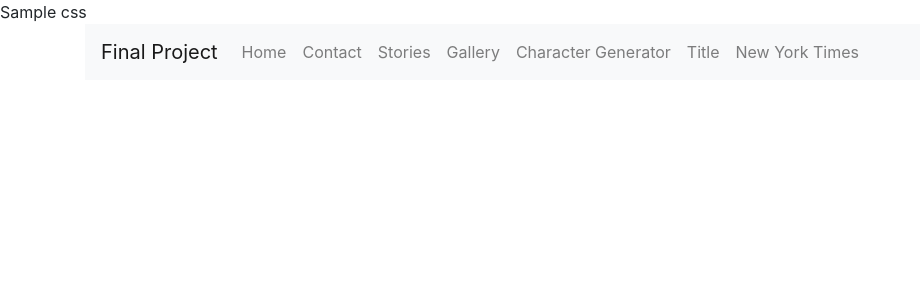
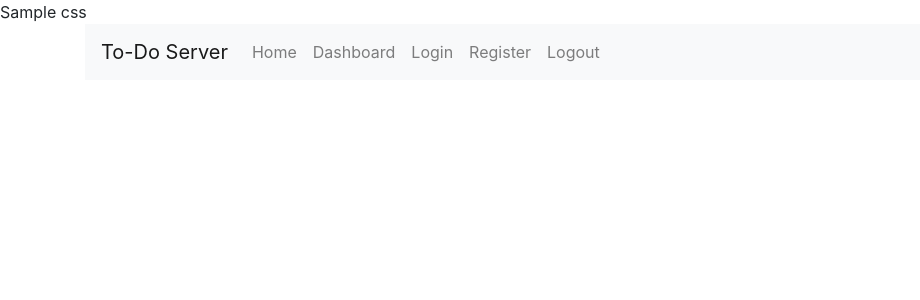
Before and after one commit to JosephDavidTalbot/Todo-Server, a CodeIgniter 4 app: the page made by app/Views/templates/header.php in a window 1280 px wide. Shown: the top 300 px of the page, without its empty margins (0-920 px from the left). Run offline with PHP 8.4 and a stand-in for CodeIgniter, Linux system fonts and the light colour scheme; the template is opened without the code that fills it: most values are stand-ins (such as "Sample title", 1, 10 or a date in 2020); some libraries are stand-ins or nearby versions.

Commit message:
Finally got login functionality working

```diff
--- a/app/Config/App.php
+++ b/app/Config/App.php
@@ -23,7 +23,8 @@ class App extends BaseConfig
      *
      * @var string
      */
-    public $baseURL = 'http://localhost:8080/';
+    //public $baseURL = 'http://localhost:8080/';
+    public $baseURL = 'http://192.168.1.26/';
 
     /**
      * --------------------------------------------------------------------------
--- a/app/Config/Database.php
+++ b/app/Config/Database.php
@@ -35,8 +35,8 @@ class Database extends Config
         'hostname' => 'localhost',
         'username' => '',
         'password' => '',
-        'database' => '',
-        'DBDriver' => 'MySQLi',
+        'database' => 'login_db.sqlite',
+        'DBDriver' => 'SQLite3',
         'DBPrefix' => '',
         'pConnect' => false,
         'DBDebug'  => (ENVIRONMENT !== 'production'),
--- a/app/Config/Filters.php
+++ b/app/Config/Filters.php
@@ -19,7 +19,7 @@ class Filters extends BaseConfig
         'csrf'     => CSRF::class,
         'toolbar'  => DebugToolbar::class,
         'honeypot' => Honeypot::class,
-        'auth'     => Auth::class,
+        'auth'     => \App\Filters\Auth::class,
     ];
 
     /**
--- a/app/Controllers/Register.php
+++ b/app/Controllers/Register.php
@@ -32,7 +32,7 @@ class Register extends Controller
                 'user_email'    => $this->request->getVar('email'),
                 'user_password' => password_hash($this->request->getVar('password'), PASSWORD_DEFAULT)
             ];
-            $model->save($data);
+            $model->insert($data);
             return redirect()->to('/login');
         }else{
             $data['validation'] = $this->validator;
--- a/app/Models/UserModel.php
+++ b/app/Models/UserModel.php
@@ -4,5 +4,6 @@ use CodeIgniter\Model;
 
 class UserModel extends Model{
     protected $table = 'users';
+    protected $primaryKey = 'user_email';
     protected $allowedFields = ['user_name','user_email','user_password','user_created_at'];
 }
--- a/app/Views/register.php
+++ b/app/Views/register.php
@@ -18,7 +18,7 @@
                 <?php if(isset($validation)):?>
                     <div class="alert alert-danger"><?= $validation->listErrors() ?></div>
                 <?php endif;?>
-                <form action="/register/save" method="post">
+                <form action="register/save" method="post">
                     <div class="mb-3">
                         <label for="InputForName" class="form-label">Name</label>
                         <input type="text" name="name" class="form-control" id="InputForName" value="<?= set_value('name') ?>">
--- a/app/Views/templates/header.php
+++ b/app/Views/templates/header.php
@@ -1,6 +1,6 @@
 <html>
     <head>
-        <title>Final Project</title>
+        <title>To-Do Server</title>
         <meta charset="utf-8">
         <meta name="viewport" content="width=device-width, initial-scale=1.0">
         <link href="assets/css/bootstrap-reboot.css" rel="stylesheet">
@@ -12,28 +12,22 @@
         <div class="container">
             <header>
                 <nav class="navbar navbar-expand-sm navbar-light bg-light">
-                    <a class="navbar-brand" href=".">Final Project</a>
+                    <a class="navbar-brand" href=".">To-Do Server</a>
                     <ul class="navbar-nav">
                         <li class="nav-item">
                             <a class="nav-link" href=".">Home</a>
                         </li>
                         <li class="nav-item">
-                            <a class="nav-link" href="contact">Contact</a>
+                            <a class="nav-link" href="dashboard">Dashboard</a>
                         </li>
                         <li class="nav-item">
-                            <a class="nav-link" href="stories">Stories</a>
+                            <a class="nav-link" href="login">Login</a>
                         </li>
                         <li class="nav-item">
-                            <a class="nav-link" href="gallery">Gallery</a>
+                            <a class="nav-link" href="register">Register</a>
                         </li>
                         <li class="nav-item">
-                            <a class="nav-link" href="charGen">Character Generator</a>
-                        </li>
-                        <li class="nav-item">
-                            <a class="nav-link" href="title">Title</a>
-                        </li>
-                        <li class="nav-item">
-                            <a class="nav-link" href="nyt">New York Times</a>
+                            <a class="nav-link" href="logout">Logout</a>
                         </li>
                     </ul>
                 </nav>
```
Also changed, not shown: app/Config/Routes.php (+9 -1 lines).
